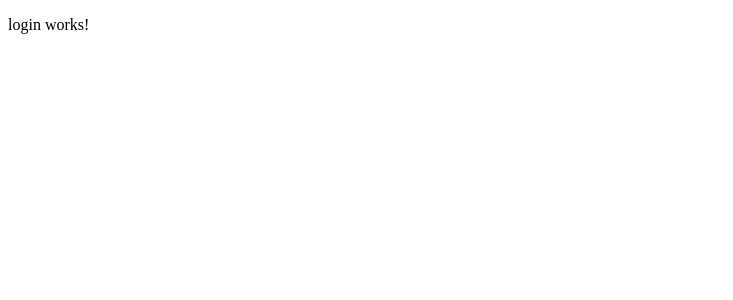
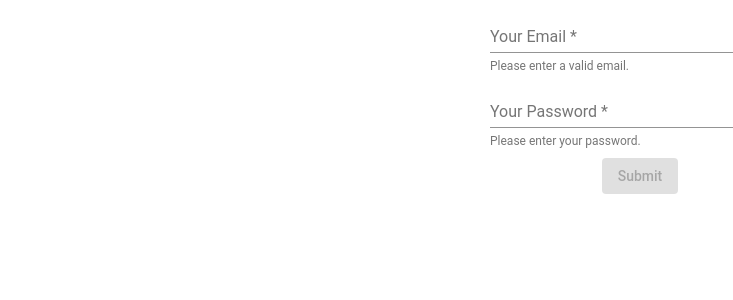
Before and after one commit to Elybourland/ang-mat-app, an Angular app in the folder fitness-tracker/: page /login in a window 1280 px wide. Shown: the top 300 px of the page, without its empty margins (0-733 px from the left). Built offline with nearby package versions, Linux system fonts and the light colour scheme.

Commit message:
login form with validation, errors, hints, and submit

```diff
--- a/fitness-tracker/src/app/auth/login/login.component.css
+++ b/fitness-tracker/src/app/auth/login/login.component.css
@@ -0,0 +1,3 @@
+mat-form-field {
+    width: 300px;
+}
--- a/fitness-tracker/src/app/auth/login/login.component.html
+++ b/fitness-tracker/src/app/auth/login/login.component.html
@@ -1 +1,28 @@
-<p>login works!</p>
+<section>
+    <form
+        fxLayout="column"
+        fxLayoutGap="10px"
+        fxLayoutAlign="center center"
+        [formGroup]="loginForm"
+        (ngSubmit)="onSubmit()">
+        <mat-form-field>
+            <input
+                type="email"
+                matInput
+                placeholder="Your Email"
+                formControlName="email">
+            <mat-hint>Please enter a valid email.</mat-hint>
+            <mat-error>Invalid or missing email.</mat-error>
+        </mat-form-field>
+        <mat-form-field>
+            <input
+                type="password"
+                matInput
+                placeholder="Your Password"
+                formControlName="password">
+            <mat-hint>Please enter your password.</mat-hint>
+            <mat-error>Missing password.</mat-error>
+        </mat-form-field>
+        <button type="submit" mat-raised-button color="primary" [disabled]="loginForm.invalid">Submit</button>
+    </form>
+</section>
--- a/fitness-tracker/src/app/auth/login/login.component.ts
+++ b/fitness-tracker/src/app/auth/login/login.component.ts
@@ -1,4 +1,5 @@
 import { Component, OnInit } from '@angular/core';
+import { FormControl, FormGroup, Validators } from '@angular/forms';
 
 @Component({
   selector: 'app-login',
@@ -6,10 +7,19 @@
   styleUrls: ['./login.component.css']
 })
 export class LoginComponent implements OnInit {
+  loginForm: FormGroup;
 
   constructor() { }
 
   ngOnInit(): void {
+    this.loginForm = new FormGroup({
+      email: new FormControl('', {validators: [Validators.required, Validators.email]}),
+      password: new FormControl('', {validators: [Validators.required]})
+    });
+  }
+
+  onSubmit() {
+    console.log(this.loginForm);
   }
 
 }
```
Also changed, not shown: fitness-tracker/src/app/app.module.ts (+4 -3 lines).
